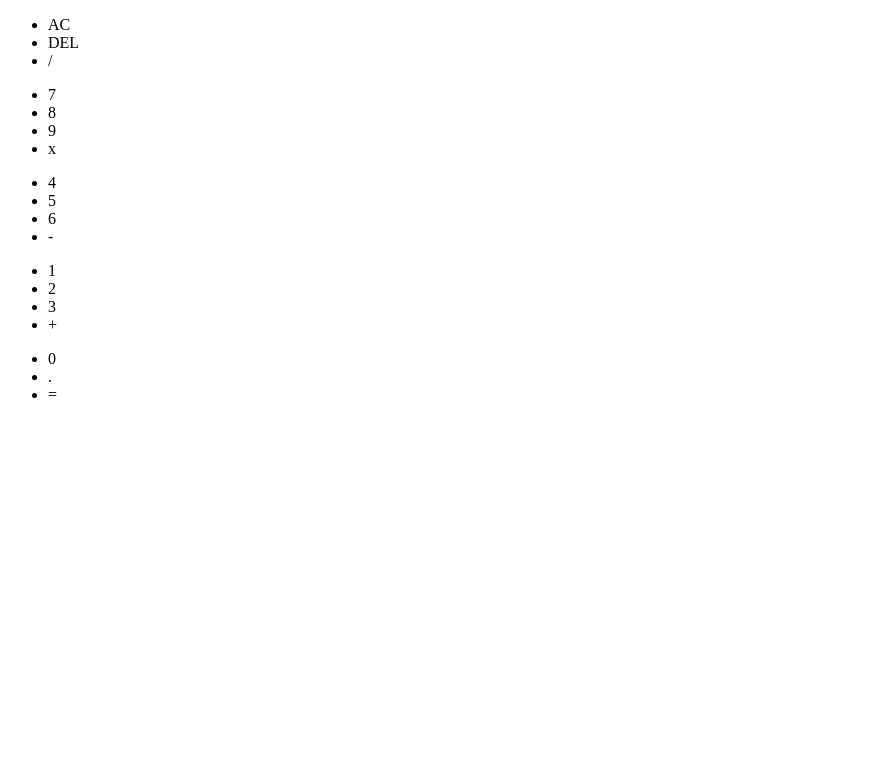
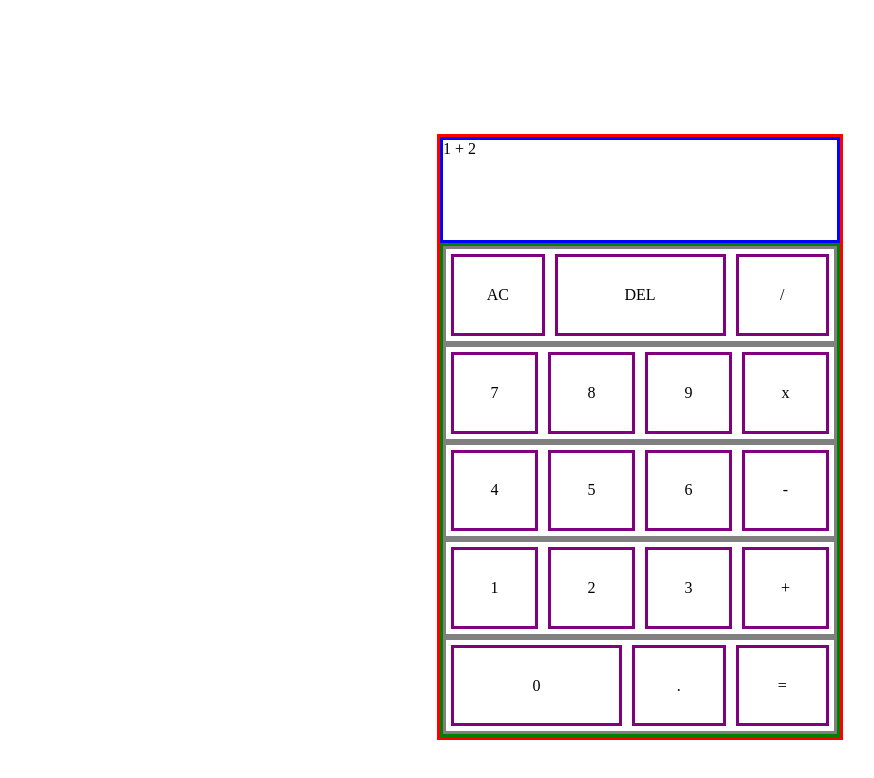
Before and after one commit to ikhwanhaqim24/calculator, a plain HTML site: page index.html in a window 1280 px wide. Shown: the whole page, without its empty margins (0-874 px from the left). Drawn offline with Linux system fonts and the light colour scheme.

Commit message:
Add buttons layout

```diff
--- a/index.html
+++ b/index.html
@@ -8,33 +8,33 @@
     <script src="script.js" defer></script>
 </head>
 <body>
-    <div class="calculator">
-        <div class="display"></div>
-        <div class="keypad">
-            <ul class="firstRow">
-                <li class="button" id="clear">AC</li>
+    <div class="calculator ">
+        <div class="display">1 + 2</div>
+        <div class="keypad ">
+            <ul class="row first">
+                <li class="button" id="ac">AC</li>
                 <li class="button" id="delete">DEL</li>
                 <li class="button" id="divide">/</li>
             </ul>
-            <ul class="secondRow">
+            <ul class="row second">
                 <li class="button" id="seven">7</li>
                 <li class="button" id="eight">8</li>
                 <li class="button" id="nine">9</li>
                 <li class="button" id="multiply">x</li>
             </ul>
-            <ul class="thirdRow">
+            <ul class="row third">
                 <li class="button" id="four">4</li>
                 <li class="button" id="five">5</li>
                 <li class="button" id="six">6</li>
                 <li class="button" id="minus">-</li>
             </ul>
-            <ul class="fourthRow">
+            <ul class="row fourth">
                 <li class="button" id="one">1</li>
                 <li class="button" id="two">2</li>
                 <li class="button" id="three">3</li>
                 <li class="button" id="plus">+</li>
             </ul>
-            <ul class="fifthRow">
+            <ul class="row fifth">
                 <li class="button" id="zero">0</li>
                 <li class="button" id="point">.</li>
                 <li class="button" id="equals">=</li>
--- a/style.css
+++ b/style.css
@@ -0,0 +1,56 @@
+body {
+    display: flex;
+    justify-content: center;
+}
+
+.calculator {
+    flex: 0 auto;
+    flex-direction: column;
+    display: flex;
+    width: 400px;
+    height: 600px;
+    border: solid red;
+    margin: 10%;
+}
+
+.display {
+    border: solid blue;
+    height: 100px;
+}
+
+.keypad {
+    display: flex;
+    border: solid green;
+    flex: 1 auto;
+    flex-direction: column;
+}
+
+.row {
+    flex: 1;
+    display: flex;
+    margin: 0;
+    padding: 0;
+    border: solid gray;
+}
+
+.first > #delete{
+    flex: 2;
+}
+
+.fifth > #zero{
+    flex: 2;
+}
+
+.button {
+    flex: 1;
+    display: flex;
+    border: solid purple;
+    margin: 5px;
+    padding: 5px;
+    align-items: center;
+    justify-content: center;
+}
+
+.hide-borders * {
+    border-width: 0px !important;
+}
```
